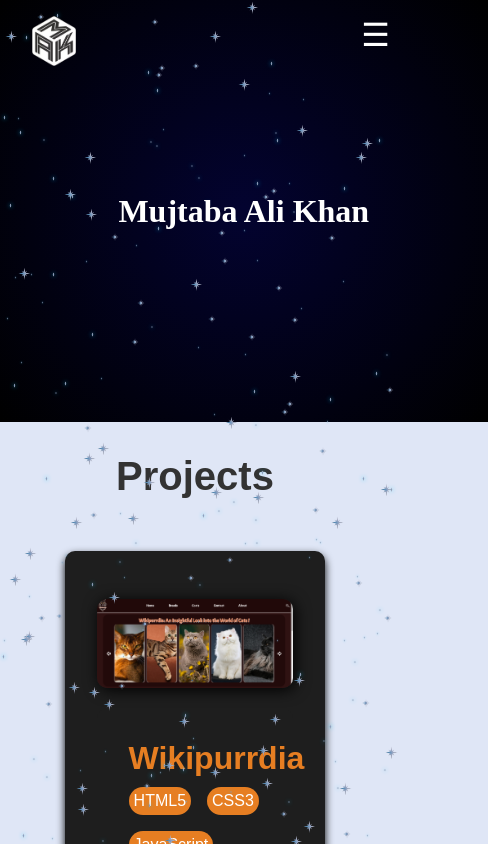
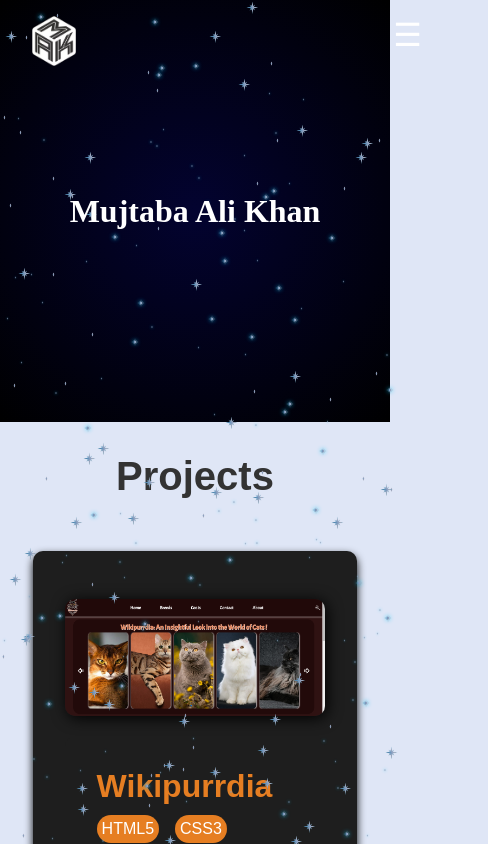
Before and after one commit to Mujtaba-AliKhan/Mujtaba-Ali-Khan-Portfolio, a React (Vite) app: page / in a window 390 px wide. Shown: the top 844 px of the page, 488 px wide, since content can reach past the window. Built offline with nearby package versions, Linux system fonts and the light colour scheme; a web font is replaced by a local one.

Commit message:
Update StarBackground.css

```diff
--- a/src/StarBackground/StarBackground.css
+++ b/src/StarBackground/StarBackground.css
@@ -1,7 +1,6 @@
 * {
   padding: 0;
   margin: 0;
-  box-sizing: border-box;
 }
 body {
   margin: 0;
@@ -11,11 +10,10 @@ body {
 }
 .sky {
   height: 100vh;
-  width: 125%;
-  overflow: hidden;
-  background-color: black;
+  width: 100vw;
   background-image: radial-gradient(circle, #030330 0%, rgba(0, 0, 0, 1) 100%);
 }
+
 .star {
   position: absolute;
   transition: all 0.5s ease-out;
@@ -28,25 +26,21 @@ body {
   height: 3px;
   animation: blinkStar 0.3s infinite alternate;
 }
-
 .size2 {
   width: 4px;
   height: 4px;
   animation: blinkStar 0.2s infinite alternate;
 }
-
 .size3 {
   width: 5px;
   height: 5px;
   animation: blinkStar 0.4s infinite alternate;
 }
-
 .size4 {
   width: 10px;
   height: 10px;
   animation: blinkStar 0.5s infinite alternate;
 }
-
 .size5 {
   width: 15px;
   height: 15px;
@@ -66,7 +60,7 @@ body {
 @media (max-width: 768px) {
   .sky {
     height: 50vh;
-    width: 125%;
+    width: 100%;
     background-size: cover;
   }
 }
```
